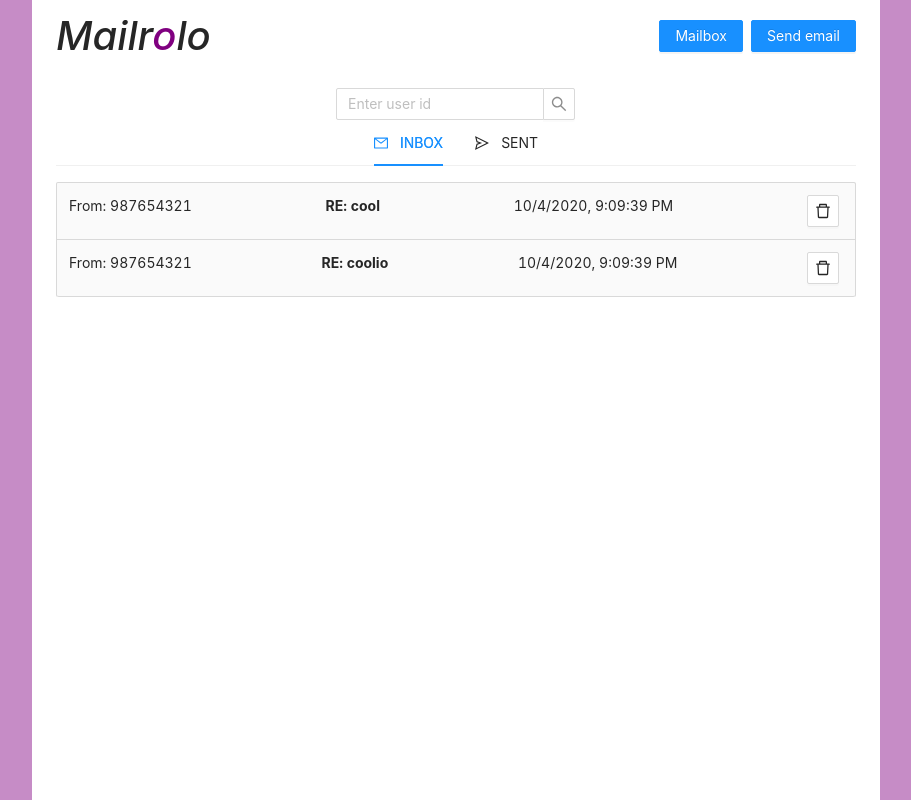
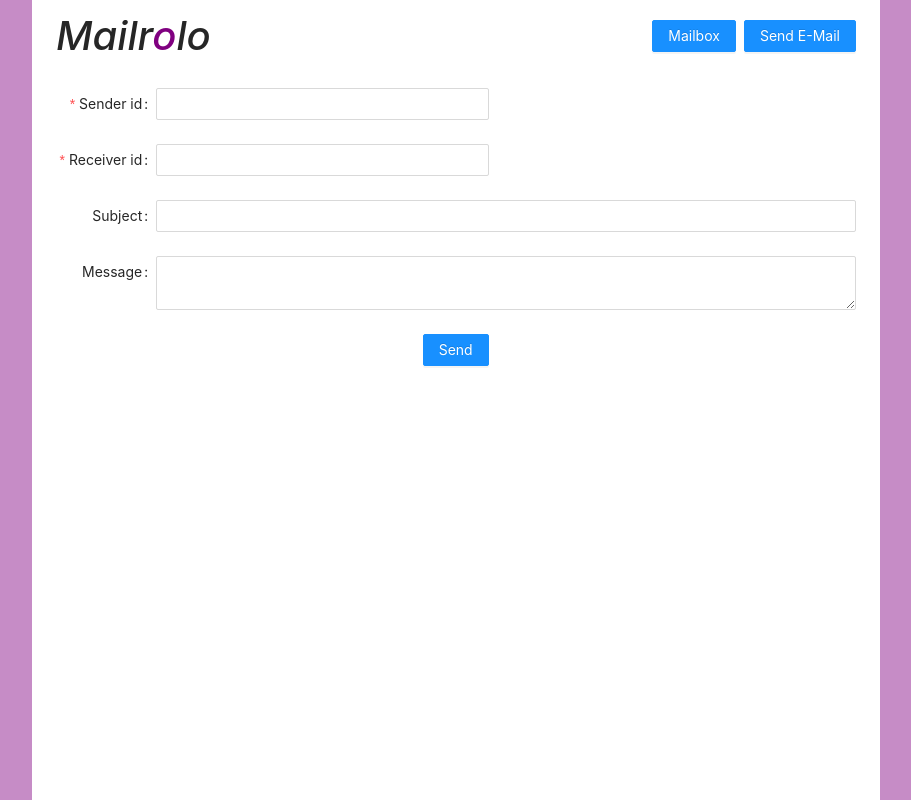
Before and after one commit to MichalMenachem/messaging-system-client, a React (Create React App) app: page /write in a window 1280 px wide. Shown: the whole page, without its empty margins (184-1095 px from the left). Built offline with nearby package versions, Linux system fonts and the light colour scheme.

Commit message:
email writer layout add react routing

```diff
--- a/src/App.tsx
+++ b/src/App.tsx
@@ -3,9 +3,12 @@ import "./App.css";
 import "antd/dist/antd.css";
 import { EmailsView } from "./components/manage-emails/EmailsView";
 import { Button, PageHeader } from "antd";
+import { BrowserRouter as Router, Switch, Route, Link } from "react-router-dom";
+import { EmailWriter } from "./components/write-email/EmailWriter";
 
 function App() {
   return (
+    <Router>
       <div className="App">
         <PageHeader
           ghost={false}
@@ -18,16 +21,28 @@ function App() {
           }
           extra={[
             <Button key="1" type="primary">
-            Mailbox
+              <Link to="/view">Mailbox</Link>
             </Button>,
-          <Button key="1" type="primary">
-            Send email
+            <Button key="2" type="primary">
+              <Link to="/write">Send E-Mail</Link>
             </Button>,
           ]}
         >
+          <Switch>
+            <Route exact path="/">
               <EmailsView />
+            </Route>
+            <Route path="/view">
+              <EmailsView />
+            </Route>
+            <Route path="/write">
+              <EmailWriter />
+              {/* <p>hello</p> */}
+            </Route>
+          </Switch>
         </PageHeader>
       </div>
+    </Router>
   );
 }
 
--- /dev/null
+++ b/src/components/write-email/EmailWriter.tsx
@@ -0,0 +1,64 @@
+import React from "react";
+import { Form, Input, InputNumber, Button } from "antd";
+import { Message } from "../../models/Message";
+import "./email-writer.css";
+
+const layout = {
+  labelCol: { span: 3 },
+  wrapperCol: { span: 22 },
+};
+
+const validateMessages = {
+  required: "${label} is required!",
+  types: {
+    email: "${label} is not validate email!",
+    number: "${label} is not a validate number!",
+  },
+  number: {
+    range: "${label} must be between ${min} and ${max}",
+  },
+};
+
+export const EmailWriter = () => {
+  const onFinish = (values: Omit<Message, "creationDate">) => {
+    console.log(values);
+  };
+
+  return (
+    <Form
+      className="email-form"
+      {...layout}
+      name="nest-messages"
+      onFinish={onFinish}
+      validateMessages={validateMessages}
+    >
+      <Form.Item
+        name={["sender"]}
+        label="Sender id"
+        rules={[{ required: true }]}
+        wrapperCol={{ span: 10 }}
+      >
+        <Input />
+      </Form.Item>
+      <Form.Item
+        name={["receiver"]}
+        label="Receiver id"
+        rules={[{ required: true }]}
+        wrapperCol={{ span: 10 }}
+      >
+        <Input />
+      </Form.Item>
+      <Form.Item name={["subject"]} label="Subject">
+        <Input />
+      </Form.Item>
+      <Form.Item name={["content"]} label="Message">
+        <Input.TextArea />
+      </Form.Item>
+      <Form.Item wrapperCol={{ ...layout.wrapperCol, offset: 11 }}>
+        <Button type="primary" htmlType="submit">
+          Send
+        </Button>
+      </Form.Item>
+    </Form>
+  );
+};
--- /dev/null
+++ b/src/components/write-email/email-writer.css
@@ -0,0 +1,4 @@
+.email-form {
+  width: 50rem;
+  text-align: left;
+}
```
Lines whose indentation alone changed are shown as unchanged.
